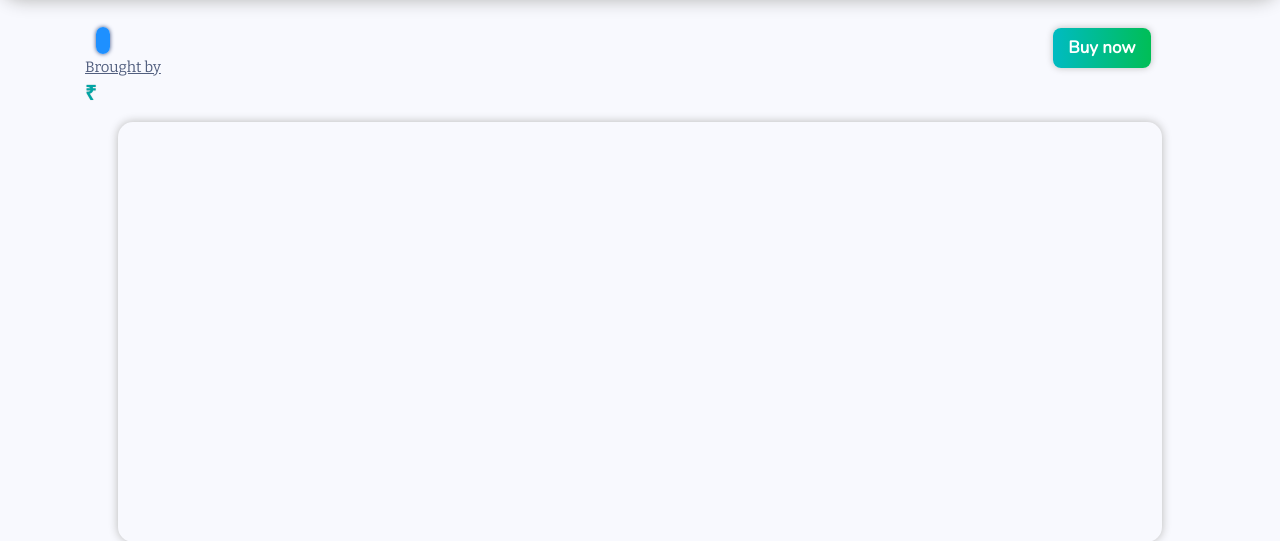
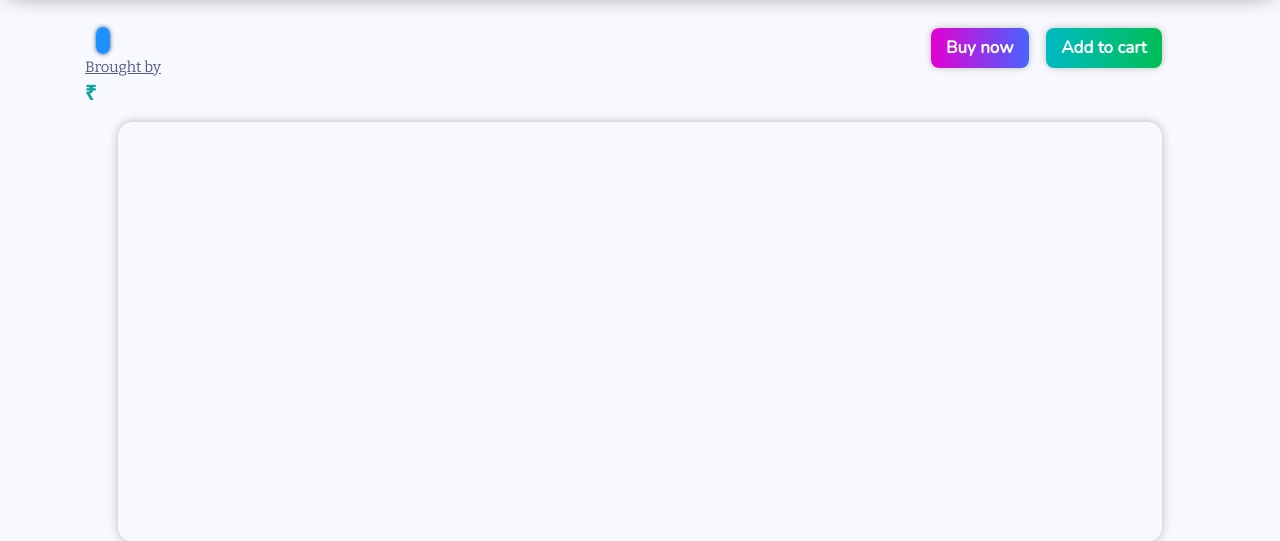
Before and after one commit to yogesh-aggarwal/medium-cart-django, a Django app: template templates/view/index.html in a window 1280 px wide. Shown: the part 70-611 px from the top of the page. Run offline with Django 3.2, Linux system fonts and the light colour scheme; the template is opened without the code that fills it, so the values that code supplies are empty; some libraries are stand-ins or nearby versions; some web fonts are replaced.

Commit message:
Some desgning for "buy" and "add to cart" buttons

```diff
--- a/static/view/css/index.css
+++ b/static/view/css/index.css
@@ -1,4 +1,4 @@
-@import url('https://fonts.googleapis.com/css?family=Bree+Serif|Cabin|Heebo|Lexend+Deca|Noto+Sans+JP|Noto+Serif|Nunito|PT+Sans+Caption|Roboto|Roboto+Slab&display=swap');
+@import url("https://fonts.googleapis.com/css?family=Bree+Serif|Cabin|Heebo|Lexend+Deca|Noto+Sans+JP|Noto+Serif|Nunito|PT+Sans+Caption|Roboto|Roboto+Slab&display=swap");
 
 /*
 font-family: 'Roboto', sans-serif;
@@ -31,7 +31,7 @@
 }
 
 .product-name {
-    font-family: 'Lexend Deca', sans-serif;
+  font-family: "Lexend Deca", sans-serif;
   font-size: 20px;
   font-weight: 600;
   color: red;
@@ -42,7 +42,7 @@
 .broughtBy {
   font-size: 15px;
   margin: 2px 0 0 0;
-    text-decoration: underline
+  text-decoration: underline;
 }
 
 .owner-store-link {
@@ -55,7 +55,7 @@
 
 .content-heading {
   font-size: 18px;
-    font-family: 'Bree Serif', serif;
+  font-family: "Bree Serif", serif;
   border-bottom: 2px solid #3e5283;
   margin: 0 0 10px 0;
   color: dodgerblue;
@@ -93,19 +93,49 @@
   color: rgb(255, 255, 255);
   border: none;
   outline: none;
-    /* background: green; */
-    background: linear-gradient(to right, rgb(0, 187, 194), rgb(0, 190, 86));
+  background: linear-gradient(to right, rgb(228, 0, 209), rgb(72, 99, 255));
   padding: 7px 15px 7px 15px;
   border-radius: 8px;
-    font-family: 'Nunito', sans-serif;
+  font-family: "Nunito", sans-serif;
   font-size: 17px;
   font-weight: 600;
-    margin: -4.5% 4% 0 0;
+  margin: -4.5% 15% 0 0;
   box-shadow: 0 0 7px rgb(190, 190, 190);
   float: right;
 }
 
+.buyButton:focus {
+    box-shadow: 0 0 13px rgb(190, 190, 190);
+    outline: none;
+}
+
 .buyButton:hover {
+  background: linear-gradient(to right, rgb(228, 0, 209), rgb(46, 77, 255));
+  box-shadow: 0 0 12px rgb(190, 190, 190);
+  color: rgb(255, 255, 255);
+}
+
+.addToCartButton {
+  color: rgb(255, 255, 255);
+  border: none;
+  outline: none;
+  background: linear-gradient(to right, rgb(0, 187, 194), rgb(0, 190, 86));
+  padding: 7px 15px 7px 15px;
+  border-radius: 8px;
+  font-family: "Nunito", sans-serif;
+  font-size: 17px;
+  font-weight: 600;
+  margin: -4.5% 3% 0 0;
+  box-shadow: 0 0 7px rgb(190, 190, 190);
+  float: right;
+}
+
+.addToCartButton:focus {
+    box-shadow: 0 0 13px rgb(190, 190, 190);
+    outline: none;
+}
+
+.addToCartButton:hover {
   background: linear-gradient(to right, rgb(0, 159, 165), rgb(0, 173, 78));
   box-shadow: 0 0 12px rgb(190, 190, 190);
   color: rgb(255, 255, 255);
--- a/templates/view/index.html
+++ b/templates/view/index.html
@@ -12,7 +12,8 @@
         <div class="product-rating">{{ products.rating }}</div>
         <div class="broughtBy">Brought by <a href="/" class="owner-store-link">{{ products.owners.0 }}</a></div>
         <div class="product-price">₹ {{ products.price }}</div>
-        <a href="/" class="buyButton">Buy now</a>
+        <button id="{{ products.id }}" onclick="addToCart(this.id)" class="addToCartButton">Add to cart</button>
+        <button id="{{ products.id }}" onclick="buyNow(this.id)" class="buyButton">Buy now</button>
     </div>
 </div>
 
```
Lines whose indentation alone changed are shown as unchanged.
